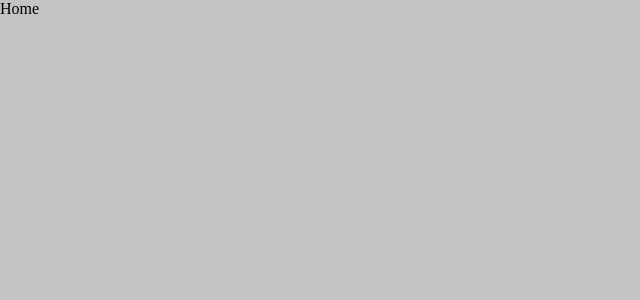
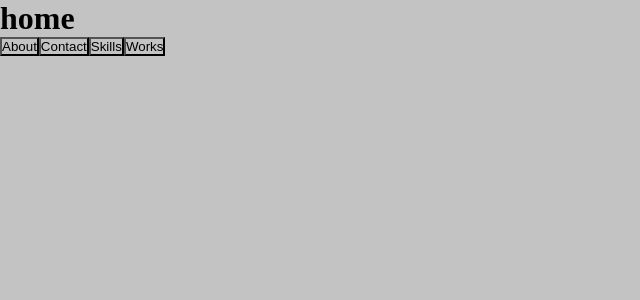
Before and after one commit to RamonMarcelLopes/Portfolio, a React (Vite) app: page / in a window 1280 px wide. Shown: the top 300 px of the page, without its empty margins (0-640 px from the left). Built offline with nearby package versions, Linux system fonts and the light colour scheme.

Commit message:
connecting pages

```diff
--- /dev/null
+++ b/src/components/HeaderToBack/index.tsx
@@ -0,0 +1,12 @@
+import { NavigateFunction, useNavigate } from 'react-router-dom';
+
+const Header = () => {
+  let navigate: NavigateFunction = useNavigate();
+  return (
+    <>
+      <button onClick={() => navigate('/')}> Back to home </button>
+    </>
+  );
+};
+
+export default Header;
--- a/src/pages/About/index.tsx
+++ b/src/pages/About/index.tsx
@@ -1,5 +1,11 @@
+import Header from '../../components/HeaderToBack';
 const About = () => {
-  return <div>SecPage</div>;
+  return (
+    <>
+      <Header />
+      <h1>About</h1>
+    </>
+  );
 };
 
 export default About;
--- a/src/pages/Home/index.tsx
+++ b/src/pages/Home/index.tsx
@@ -1,5 +1,17 @@
+import { NavigateFunction, useNavigate } from 'react-router-dom';
+
 const Home = () => {
-  return <div>Home</div>;
+  let navigate: NavigateFunction = useNavigate();
+
+  return (
+    <div>
+      <h1>home</h1>
+      <button onClick={() => navigate('/about')}>About</button>
+      <button onClick={() => navigate('/contact')}>Contact</button>
+      <button onClick={() => navigate('/skills')}>Skills</button>
+      <button onClick={() => navigate('/works')}>Works</button>
+    </div>
+  );
 };
 
 export default Home;
--- a/src/pages/Skills/index.tsx
+++ b/src/pages/Skills/index.tsx
@@ -1,6 +1,8 @@
+import Header from '../../components/HeaderToBack';
 const Skills = () => {
   return (
     <>
+      <Header />
       <h1>Skills</h1>
     </>
   );
--- a/src/pages/Works/index.tsx
+++ b/src/pages/Works/index.tsx
@@ -1,6 +1,8 @@
+import Header from '../../components/HeaderToBack';
 const Works = () => {
   return (
     <>
+      <Header />
       <h1>Works</h1>
     </>
   );
--- a/src/pages/contact/index.tsx
+++ b/src/pages/contact/index.tsx
@@ -1,7 +1,9 @@
+import Header from '../../components/HeaderToBack';
 const Contact = () => {
   return (
     <>
-      <h1>contact</h1>
+      <Header />
+      <h1>Contact</h1>
     </>
   );
 };
```
